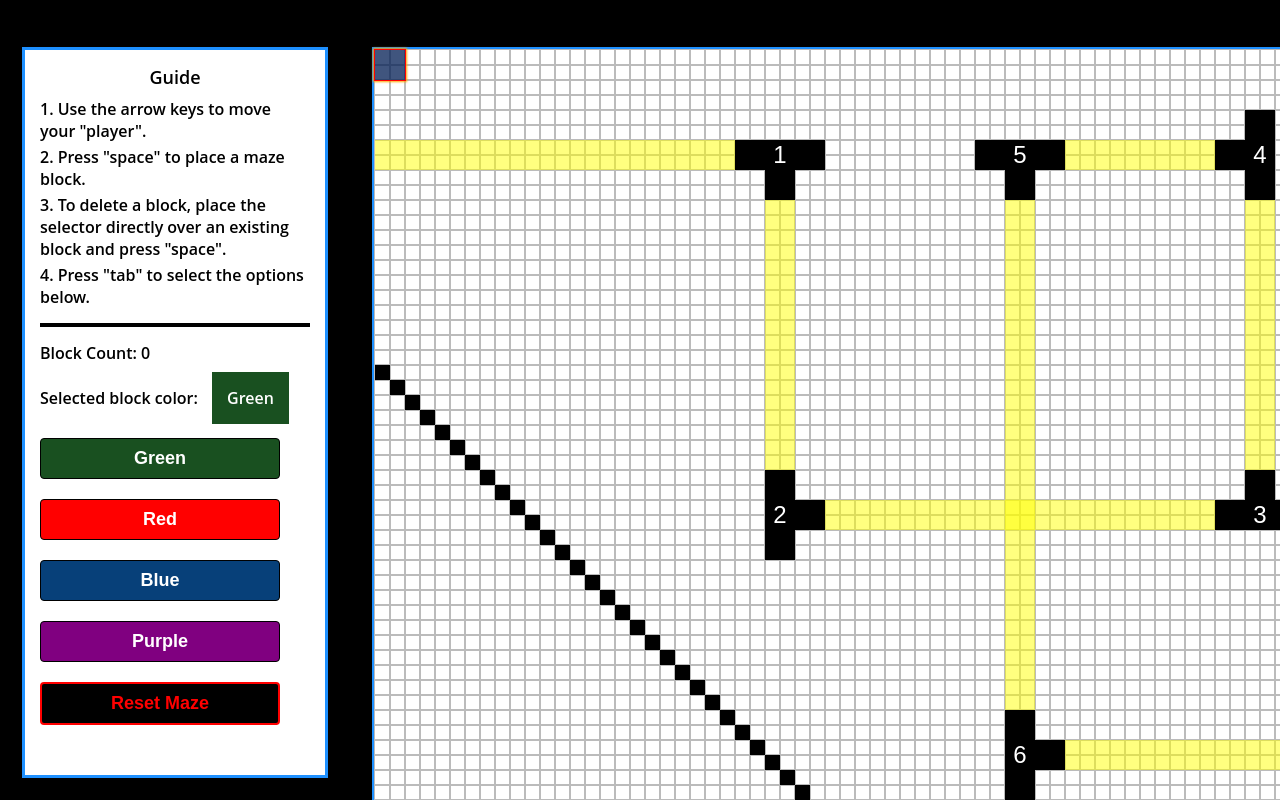
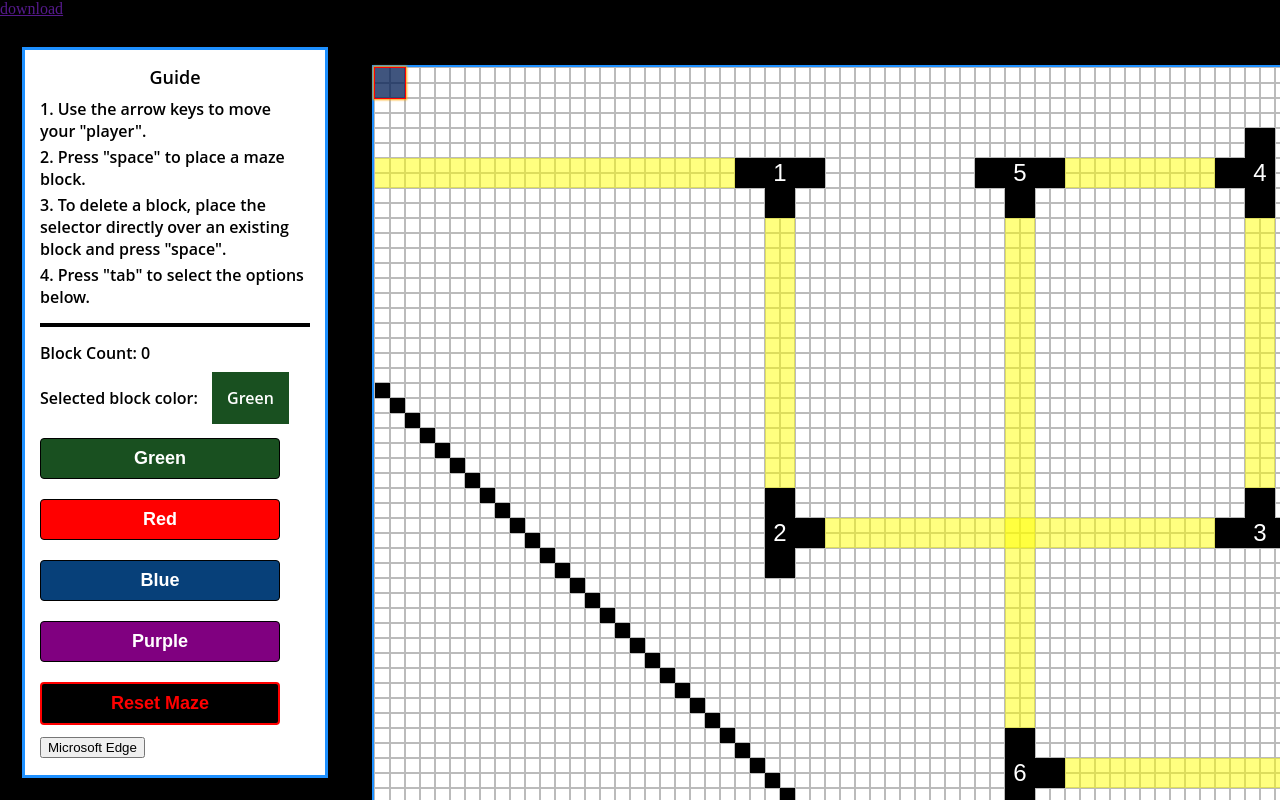
Before and after one commit to AesisGaming/AesisGaming.github.io, a website: page GemTD/index.html in a window 1280 px wide. Shown: the top 800 px of the page. Drawn offline with Linux system fonts and the light colour scheme.

Commit message:
testing edge button

```diff
--- a/GemTD/index.html
+++ b/GemTD/index.html
@@ -10,22 +10,26 @@
 </head>
 
 <body>
+	<a class="download" href="" download="data.json">download</a>
 	<div class="maze">
 
 		<div class="maze-labels maze-labels--stats">
 			<span class="maze__label maze__label--heading">Guide</span>
 			<span class="maze__label">1. Use the arrow keys to move your "player".</span>
 			<span class="maze__label">2. Press "space" to place a maze block.</span>
-			<span class="maze__label">3. To delete a block, place the selector directly over an existing block and press "space".</span>
+			<span class="maze__label">3. To delete a block, place the selector directly over an existing block and press
+				"space".</span>
 			<span class="maze__label">4. Press "tab" to select the options below.</span>
 			<span class="maze-divider"></span>
 			<span class="maze__label">Block Count: <span class="maze__label maze__label--count">0</span></span>
-			<span class="maze__label">Selected block color: <span class="maze__label maze__label--color background--green">Green</span></span>
+			<span class="maze__label">Selected block color: <span
+					class="maze__label maze__label--color background--green">Green</span></span>
 			<button type="button" data-value="green" class="maze-button background--green">Green</button>
 			<button type="button" data-value="red" class="maze-button background--red">Red</button>
 			<button type="button" data-value="blue" class="maze-button background--blue">Blue</button>
 			<button type="button" data-value="purple" class="maze-button background--purple">Purple</button>
 			<button type="button" data-value="reset" class="maze-button maze-button--danger">Reset Maze</button>
+			<button type="button" onclick="edgePoints()">Microsoft Edge</button>
 		</div>
 		<div class="maze-container maze-grid"></div>
 		<div class="maze-container maze-wall"></div>
@@ -73,6 +77,14 @@
 			<div class="maze-selector"></div>
 		</div>
 	</div>
+	<script>
+		function edgePoints() {
+			for (let i = 0; i < 10; i++) {
+				const url = "https://www.bing.com/search?q=" + "search" + i;
+				window.open(url);
+			}
+		}
+	</script>
 	<script src="dist/all.js"></script>
 </body>
 
```
